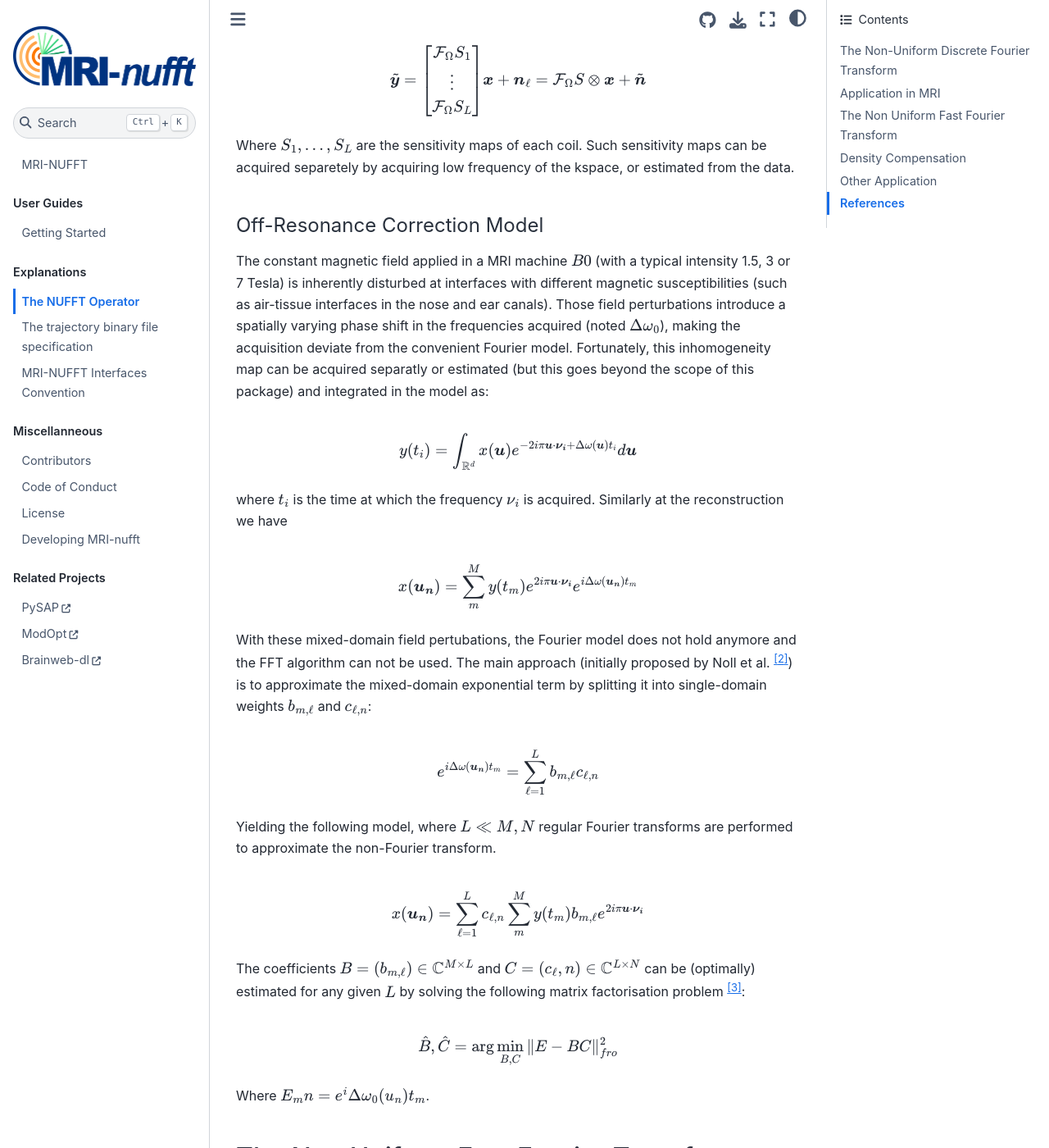
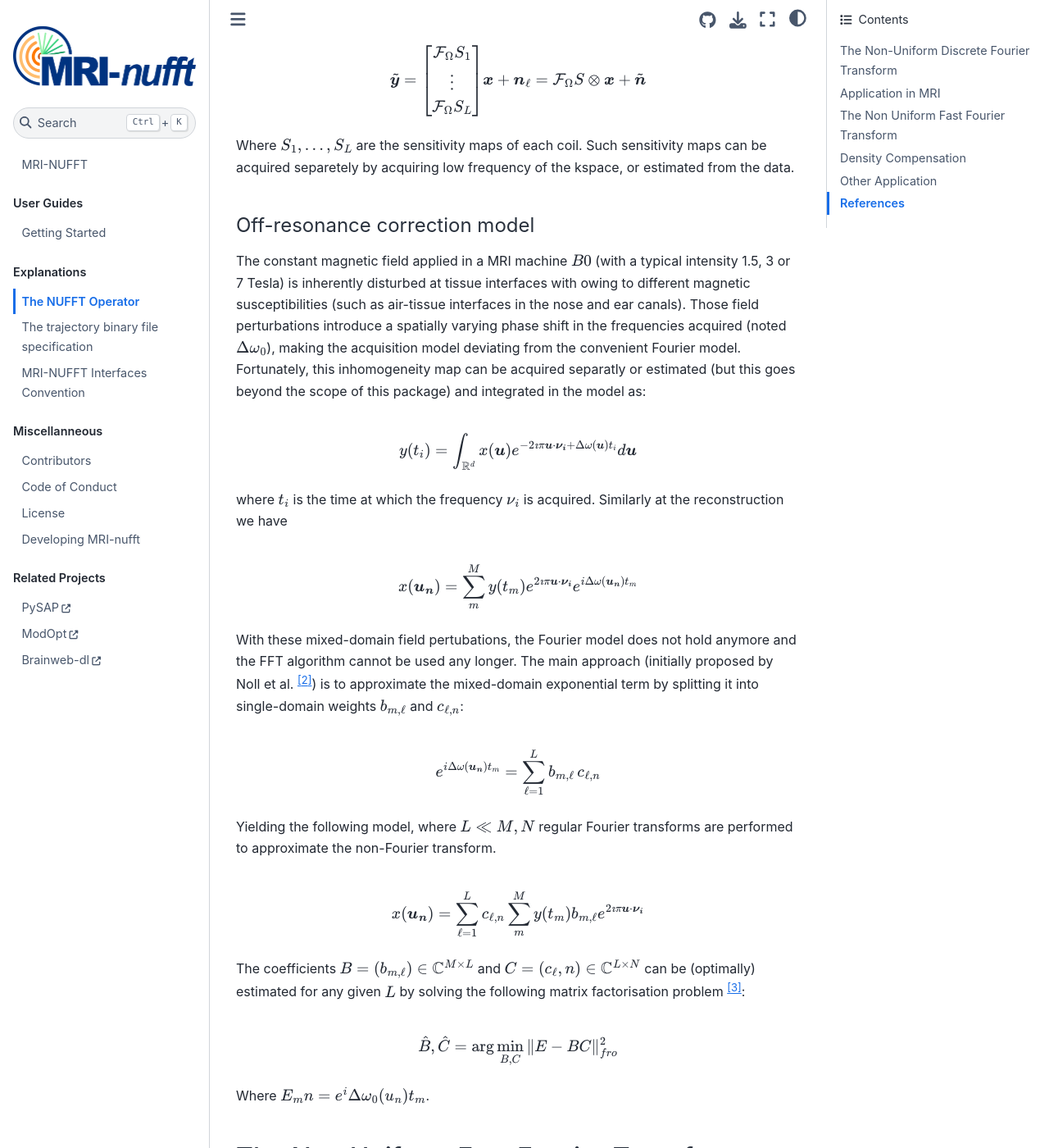
Before and after one commit to mind-inria/mri-nufft, a Sphinx documentation site: the page built from docs/nufft.rst, in a window 1280 px wide and 1400 px high, scrolled down 3077 px. Shown: the whole window at 82% size. Built offline with Sphinx 7.4.7 and the Sphinx Book theme 1.1.4, drawn with Linux system fonts in a browser that asks for light colours; pages that are not in the unit, such as notebooks, are missing from menus; some of the changed text lies outside the part shown.

Commit message:
Update nufft.rst
Rewrite part of the explanation. Fixed LaTeX symbs. Fixed typos.

```diff
--- a/docs/nufft.rst
+++ b/docs/nufft.rst
@@ -26,7 +26,7 @@
 
 There exist 3 types of NUDFT:
 
-* Type 1: :math:`p_n = n/N` and :math:`\nu_k` are non uniformly spaced
+* Type 1: :math:`p_n = n/N` and :math:`\nu_k` are non-uniformly spaced
 * Type 2: :math:`p_n` are non uniformly spaced and :math:`\nu_k = k/M`
 * Type 3: :math:`p_n` and :math:`\nu_k` are non uniformly spaced
 * If  :math:`p_n=n/N` and :math:`\nu_k=k/M` then the NUDFT is simply the Discrete Fourier Transform.
@@ -40,26 +40,26 @@
 In Magnetic Resonance Imaging (MRI) the raw data is acquired in the k-space, ideally corresponding to the Fourier domain.
 Traditional sampling schemes of the k-space usually consist of acquired lines in a specific direction, in a Cartesian fashion.
 
-In order to accelerate the acquisition of k-space data, one may use a non-Cartesian (i.e. non uniformly distributed in *every* direction) sampling scheme as the latter offers increased sampling efficiency, i.e. broader k-space coverage in a given time period.
+In order to accelerate the acquisition of k-space data, one may use a non-Cartesian (i.e. non-uniformly distributed in *every* direction) sampling scheme as the latter offers increased sampling efficiency, i.e. broader k-space coverage in a given time period.
 
 The acquisition model is usually described as:
 
 .. math::
 
-   y(\boldsymbol{\nu}_i) = \int_{\mathbb{R}^d} x(\boldsymbol{u}) e^{-2i\pi \boldsymbol{u} \cdot \boldsymbol{\nu_i}} d\boldsymbol{u} + n_i, \quad i=1,\dots,M
+   y(\boldsymbol{\nu}_i) = \int_{\mathbb{R}^d} x(\boldsymbol{u}) e^{-2\imath\pi \boldsymbol{u} \cdot \boldsymbol{\nu_i}} d\boldsymbol{u} + n_i, \quad i=1,\dots,M
 
 Where:
 
 - :math:`x(\boldsymbol{u})` is the spatially varying image contrast acquired.
 - :math:`y_1, \dots, y_M` are the sampled points at frequency locations :math:`\Omega=\lbrace \boldsymbol{\nu}_1, \dots, \boldsymbol{\nu}_M \in [-1/2, 1/2]^d\rbrace`.
   Typically images (:math:`d=2`) or volumes (:math:`d=3`) are acquired.
-- :math:`n_i` is a zero-mean complex valued Gaussian Noise, modeling the "thermal noise" of the scanner.
+- :math:`n_i` is a zero-mean complex-valued Gaussian Noise, modeling the "thermal noise" of the scanner.
 
 
 In practice the equation above is discretized, and the integral is replaced by a sum, using a finite number of samples :math:`N`:
 
 .. math::
-    y(\boldsymbol{\nu}_i) = \sum_{j=1}^N x(\boldsymbol{u}_j) e^{-2i\pi\boldsymbol{u}_j\cdot\boldsymbol{\nu_i}} + n_i, \quad i=1,\dots,M
+    y(\boldsymbol{\nu}_i) = \sum_{j=1}^N x(\boldsymbol{u}_j) e^{-2\imath\pi\boldsymbol{u}_j\cdot\boldsymbol{\nu_i}} + n_i, \quad i=1,\dots,M
 
 Where :math:`\boldsymbol{u}_j` are the :math:`N` spatial locations of image voxels.
 This is stated using the operator notation:
@@ -123,33 +123,33 @@
 ..
     TODO Add ref to SENSE and CG-Sense
 
-Off-Resonance Correction Model
+Off-resonance correction model
 ~~~~~~~~~~~~~~~~~~~~~~~~~~~~~~
 
-The constant magnetic field applied in a MRI machine :math:`B0` (with a typical intensity 1.5, 3 or 7 Tesla) is inherently disturbed at interfaces with different magnetic susceptibilities (such as air-tissue interfaces in the nose and ear canals). Those field perturbations introduce a spatially varying phase shift in the frequencies acquired (noted :math:`\Delta\omega_0`), making the acquisition deviate from the convenient Fourier model. Fortunately, this inhomogeneity map can be acquired separatly or estimated (but this goes beyond the scope of this package) and integrated in the model as:
+The constant magnetic field applied in a MRI machine :math:`B0` (with a typical intensity 1.5, 3 or 7 Tesla) is inherently disturbed at tissue interfaces with owing to different magnetic susceptibilities (such as air-tissue interfaces in the nose and ear canals). Those field perturbations introduce a spatially varying phase shift in the frequencies acquired (noted :math:`\Delta\omega_0`), making the acquisition model deviating from the convenient Fourier model. Fortunately, this inhomogeneity map can be acquired separatly or estimated (but this goes beyond the scope of this package) and integrated in the model as:
 
 .. math::
 
-   y(t_i) = \int_{\mathbb{R}^d} x(\boldsymbol{u}) e^{-2i\pi \boldsymbol{u} \cdot\boldsymbol{\nu_i} + \Delta\omega(\boldsymbol{u}) t_i} d\boldsymbol{u}
+   y(t_i) = \int_{\mathbb{R}^d} x(\boldsymbol{u}) e^{-2\imath\pi \boldsymbol{u} \cdot\boldsymbol{\nu_i} + \Delta\omega(\boldsymbol{u}) t_i} d\boldsymbol{u}
 
 where :math:`t_i` is the time at which the frequency :math:`\nu_i` is acquired. Similarly at the reconstruction we have
 
 .. math::
 
-   x(\boldsymbol{u_n}) = \sum_{m}^M y(t_m) e^{2i\pi \boldsymbol{u} \cdot \boldsymbol{\nu_i}} e^{i\Delta\omega(\boldsymbol{u_n}) t_m}
+   x(\boldsymbol{u_n}) = \sum_{m}^M y(t_m) e^{2\imath\pi \boldsymbol{u} \cdot \boldsymbol{\nu_i}} e^{i\Delta\omega(\boldsymbol{u_n}) t_m}
 
-With these mixed-domain field pertubations, the Fourier model does not hold anymore and the FFT algorithm can not be used.
+With these mixed-domain field pertubations, the Fourier model does not hold anymore and the FFT algorithm cannot be used any longer.
 The main approach (initially proposed by Noll et al. [2]_) is to approximate the mixed-domain exponential term by splitting it into single-domain weights :math:`b_{m, \ell}` and :math:`c_{\ell, n}`:
 
 .. math::
 
-   e^{i\Delta\omega(\boldsymbol{u_n}) t_m} = \sum_{\ell=1}^L b_{m, \ell}c_{\ell, n}
+   e^{i\Delta\omega(\boldsymbol{u_n}) t_m} = \sum_{\ell=1}^L b_{m, \ell}\, c_{\ell, n}
 
 Yielding the following model, where :math:`L \ll M, N` regular Fourier transforms are performed to approximate the non-Fourier transform.
 
 .. math::
 
-   x(\boldsymbol{u_n}) = \sum_{\ell=1}^L c_{\ell, n} \sum_{m}^M y(t_m) b_{m, \ell} e^{2i\pi \boldsymbol{u} \cdot \boldsymbol{\nu_i}}
+   x(\boldsymbol{u_n}) = \sum_{\ell=1}^L c_{\ell, n} \sum_{m}^M y(t_m) b_{m, \ell} e^{2\imath\pi \boldsymbol{u} \cdot \boldsymbol{\nu_i}}
 
 The coefficients :math:`B=(b_{m, \ell}) \in \mathbb{C}^{M\times L}` and :math:`C=(c_\ell, n) \in \mathbb{C}^{L\times N}` can be (optimally) estimated for any given :math:`L` by solving the following matrix factorisation problem [3]_:
 
@@ -171,15 +171,15 @@
 ======================================
 
 
-In order to lower the computational cost of the Non-Uniform Fourier Transform, the main idea to move back to a regular grid where an FFT would be performed (going from a typical :math:`O(MN)` complexity to `O(M\log(N))`). Thus, the main steps of the *Non-Uniform Fast Fourier Transform* are for the type 1:
+In order to lower the computational cost of the Non-Uniform Fourier Transform, the main idea is to move back to a regular grid where an FFT would be performed (going from a typical :math:`O(MN)` complexity to `O(M\log(N))`). Thus, the main steps of the *Non-Uniform Fast Fourier Transform* are for the type 1:
 
-1. Spreading/Interpolation of the non-uniform point to an oversampled Cartesian grid (typically with twice the resolution of the final image)
+1. Spreading/Interpolation of the non-uniform points to an oversampled Cartesian grid (typically with twice the resolution of the final image)
 2. Perform the (I)FFT on this image
 3. Downsampling to the final grid, and apply some bias correction.
 
-This package proposes interfaces to the main NUFFT libraries available. The choice of the spreading method (ie the interpolation kernel) in step 1. and the correction applied in step 3. are the main theoretical differences between the methods.
+This package exposes interfaces to the main NUFFT libraries available. The choice of the spreading method (ie the interpolation kernel) in step 1. and the correction applied in step 3. are the main theoretical differences between the methods.
 
-Type 2 transform performs those steps in reversed order.
+Type 2 transforms perform those steps in reversed order.
 
 .. TODO Add Reference to all the NUFFT methods article
    Maybe to Fessler never-going-to-be-published book.
@@ -200,7 +200,7 @@
  - Astronomical Imaging
  - ...
 
-These applications are not covered by this package, do it yourself !
+These applications are not covered by this package, do it yourself!
 
 References
 ==========
```
Also changed, not shown: other parts of docs/nufft.rst (+2 -2 lines).
